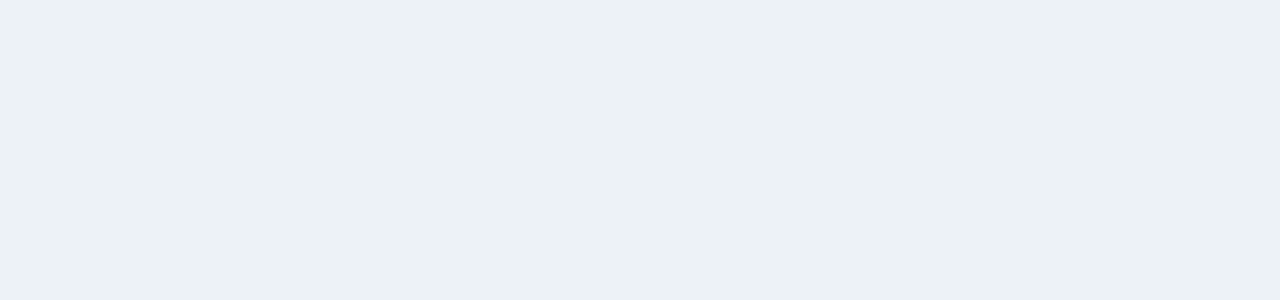
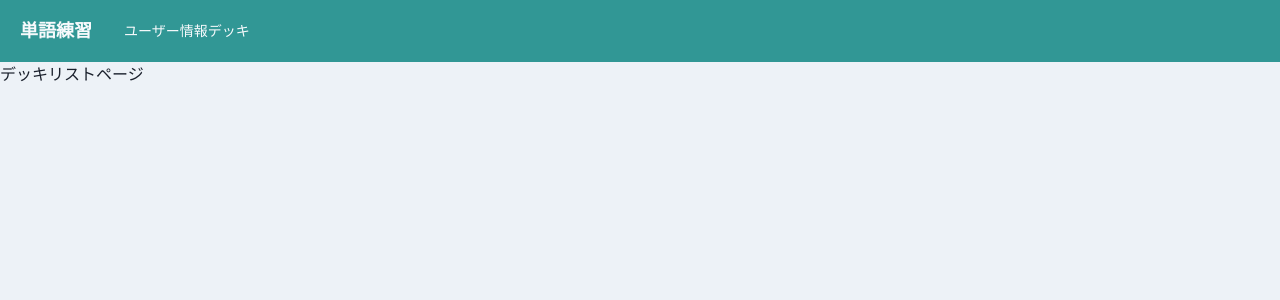
Before and after one commit to kotan519/langageApp, a React (Create React App) app: page /decks in a window 1280 px wide. Before the commit this address had no page. Shown: the top 300 px of the page. Built offline with nearby package versions, Linux system fonts and the light colour scheme.

Commit message:
change router structure

```diff
--- a/src/components/organisms/layout/Header.tsx
+++ b/src/components/organisms/layout/Header.tsx
@@ -10,9 +10,18 @@ export const Header: FC = memo(() => {
     const { isOpen, onOpen, onClose } = useDisclosure();
     const navigate = useNavigate();
 
-    const onClickHome = useCallback(() => navigate("/home"), [navigate]);
-    const onClickUserData = useCallback(() => navigate("/home/userData"), [navigate]);
-    const onClickDecks = useCallback(() => navigate("/home/decks"), [navigate]);
+    const onClickHome = useCallback(() => {
+        navigate("/home");
+        onClose();
+    }, [navigate, onClose]);
+    const onClickUserData = useCallback(() => {
+        navigate("/userData")
+        onClose();
+    }, [navigate, onClose]);
+    const onClickDecks = useCallback(() => {
+        navigate("/decks")
+        onClose();
+    }, [navigate, onClose]);
 
     return (
         <>
--- a/src/components/pages/register/Register.tsx
+++ b/src/components/pages/register/Register.tsx
@@ -14,7 +14,7 @@ export const Register: FC = memo(() => {
   const onChangeEmail = (e: ChangeEvent<HTMLInputElement>) => setEmail(e.target.value);
   const onChangePassword = (e: ChangeEvent<HTMLInputElement>) => setPassword(e.target.value);
 
-  const onClickLogin = useCallback(() => navigate("/login"), [navigate]);
+  const onClickLogin = useCallback(() => navigate("/"), [navigate]);
 
   const onRegisterClick = async () => {
     if (email && password) {
--- a/src/router/HomeRoutes.tsx
+++ b/src/router/HomeRoutes.tsx
@@ -1,22 +1,18 @@
-import { DeckList } from "../components/pages/deck/DeckList"
-import { Home } from "../components/pages/home/Home"
-import { UserData } from "../components/pages/home/UserData"
+import { DeckList } from "../components/pages/deck/DeckList";
+import { Home } from "../components/pages/home/Home";
+import { UserData } from "../components/pages/home/UserData";
 
-export const homeRoutes =
-[
+export const routers = [
     {
-        path: "/",
-        exact: true,
-        children: <Home />
+        path: "/home",
+        element: <Home />
     },
     {
         path: "/userData",
-        exact: false,
-        children: <UserData />
+        element: <UserData />
     },
     {
         path: "/decks",
-        exact: false,
-        children: <DeckList />
+        element: <DeckList />
     },
 ];
--- a/src/router/Router.tsx
+++ b/src/router/Router.tsx
@@ -1,5 +1,5 @@
 import { Route, Routes } from "react-router-dom";
-import { homeRoutes } from "./HomeRoutes"; // homeRoutesのインポート
+import { routers } from "./HomeRoutes";
 import { Login } from "../components/pages/Login/Login";
 import { Register } from "../components/pages/register/Register";
 import { HeaderLayout } from "../components/organisms/layout/HeaderLayout";
@@ -7,19 +7,15 @@ import { HeaderLayout } from "../components/organisms/layout/HeaderLayout";
 export const Router = () => {
     return (
         <Routes>
-            <Route path="/login" element={<Login />} />
-            <Route path="/register" element={<Register />} />
-            <Route path="/home" element={
-                <Routes>
-                    {homeRoutes.map((route) => (
-                        <Route
-                            key={route.path}
-                            path={route.path}
-                            element={<HeaderLayout>{route.children}</HeaderLayout>}
-                        />
-                    ))}
-                </Routes>
-            } />
+            <Route path="/" element={<Login />} />
+            <Route path="register" element={<Register />} />
+            {routers.map((route) => (
+            <Route
+                key={route.path}
+                path={route.path}
+                element={<HeaderLayout>{route.element}</HeaderLayout>}
+                />
+            ))}
         </Routes>
     );
 };
```
